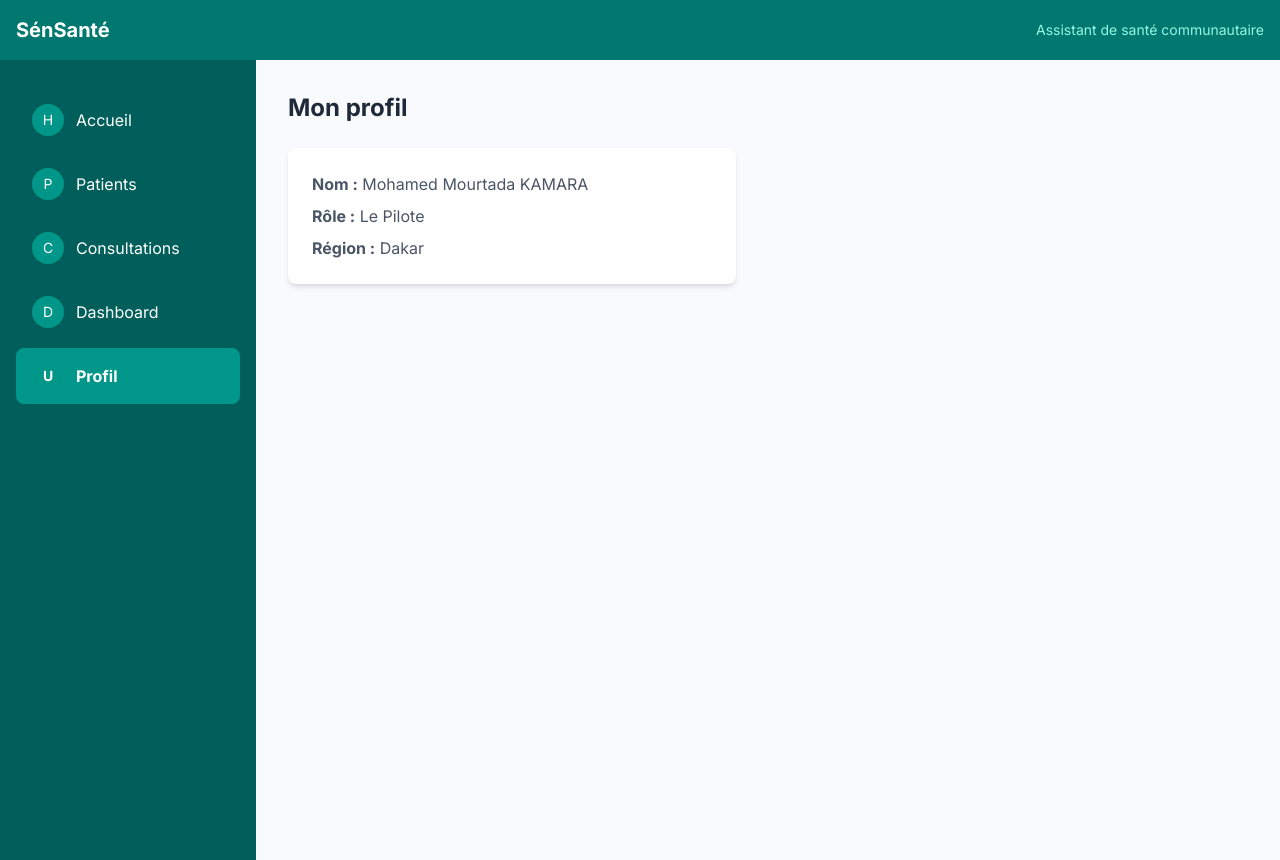
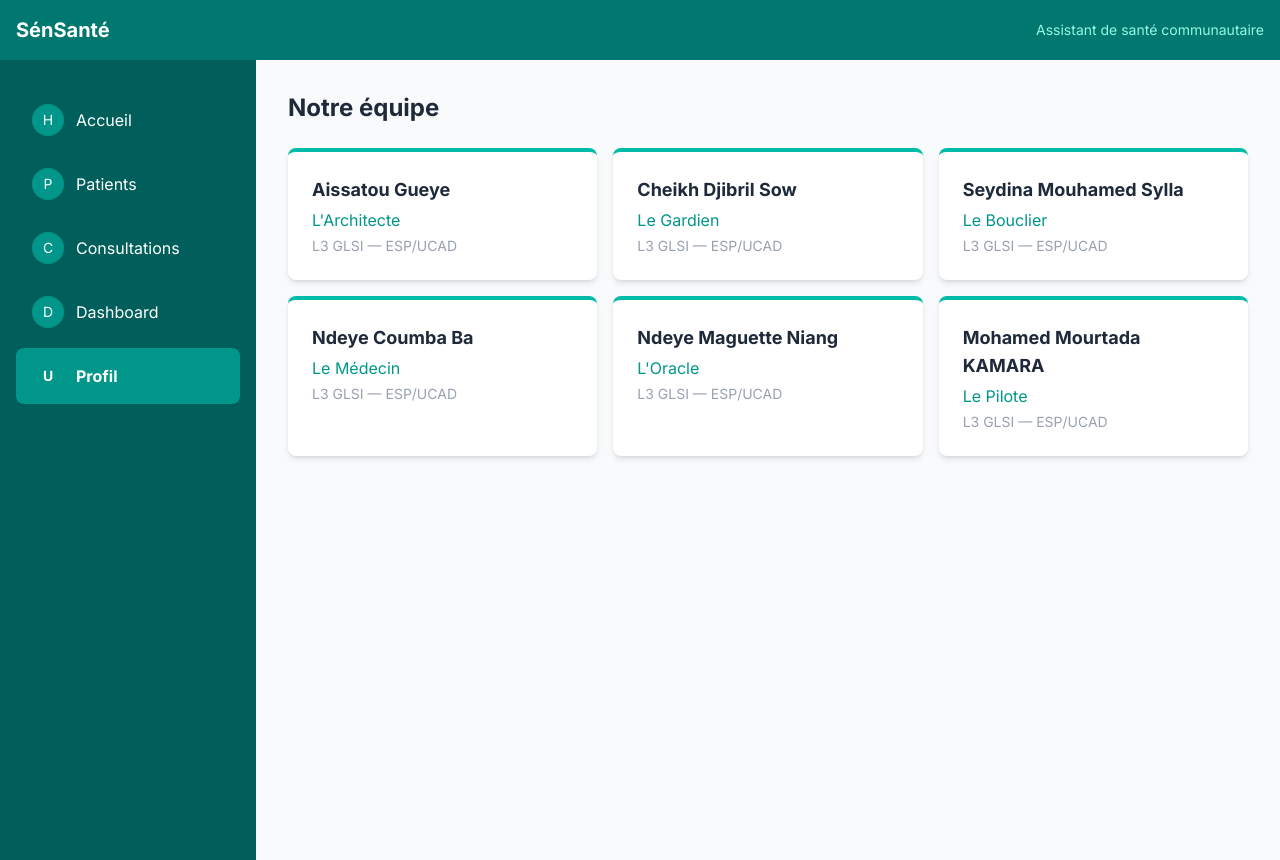
Before and after one commit to aissatou028/sensante, a Next.js app: page /profil in a window 1280 px wide. Built offline with nearby package versions, Linux system fonts and the light colour scheme.

Commit message:
Page équipe avec les 6 membres (Le Pilote)

```diff
--- a/src/app/profil/page.tsx
+++ b/src/app/profil/page.tsx
@@ -1,19 +1,26 @@
 export default function ProfilPage() {
+  const equipe = [
+    { nom: "Aissatou Gueye", role: "L'Architecte" },
+    { nom: "Cheikh Djibril Sow", role: "Le Gardien" },
+    { nom: "Seydina Mouhamed Sylla", role: "Le Bouclier" },
+    { nom: "Ndeye Coumba Ba", role: "Le Médecin" },
+    { nom: "Ndeye Maguette Niang", role: "L'Oracle" },
+    { nom: "Mohamed Mourtada KAMARA", role: "Le Pilote" },
+  ];
+
   return (
     <div>
       <h1 className="text-2xl font-bold text-gray-800 mb-6">
-        Mon profil
+        Notre équipe
       </h1>
-      <div className="bg-white rounded-lg shadow-md p-6 max-w-md">
-        <p className="text-gray-600">
-          <strong>Nom :</strong> Mohamed Mourtada KAMARA
-        </p>
-        <p className="text-gray-600 mt-2">
-          <strong>Rôle :</strong> Le Pilote
-        </p>
-        <p className="text-gray-600 mt-2">
-          <strong>Région :</strong> Dakar
-        </p>
+      <div className="grid grid-cols-1 md:grid-cols-2 lg:grid-cols-3 gap-4">
+        {equipe.map((membre, i) => (
+          <div key={i} className="bg-white rounded-lg shadow-md p-6 border-t-4 border-teal-500">
+            <p className="font-bold text-gray-800 text-lg">{membre.nom}</p>
+            <p className="text-teal-600 mt-1">{membre.role}</p>
+            <p className="text-gray-400 text-sm mt-1">L3 GLSI — ESP/UCAD</p>
+          </div>
+        ))}
       </div>
     </div>
   );
```
